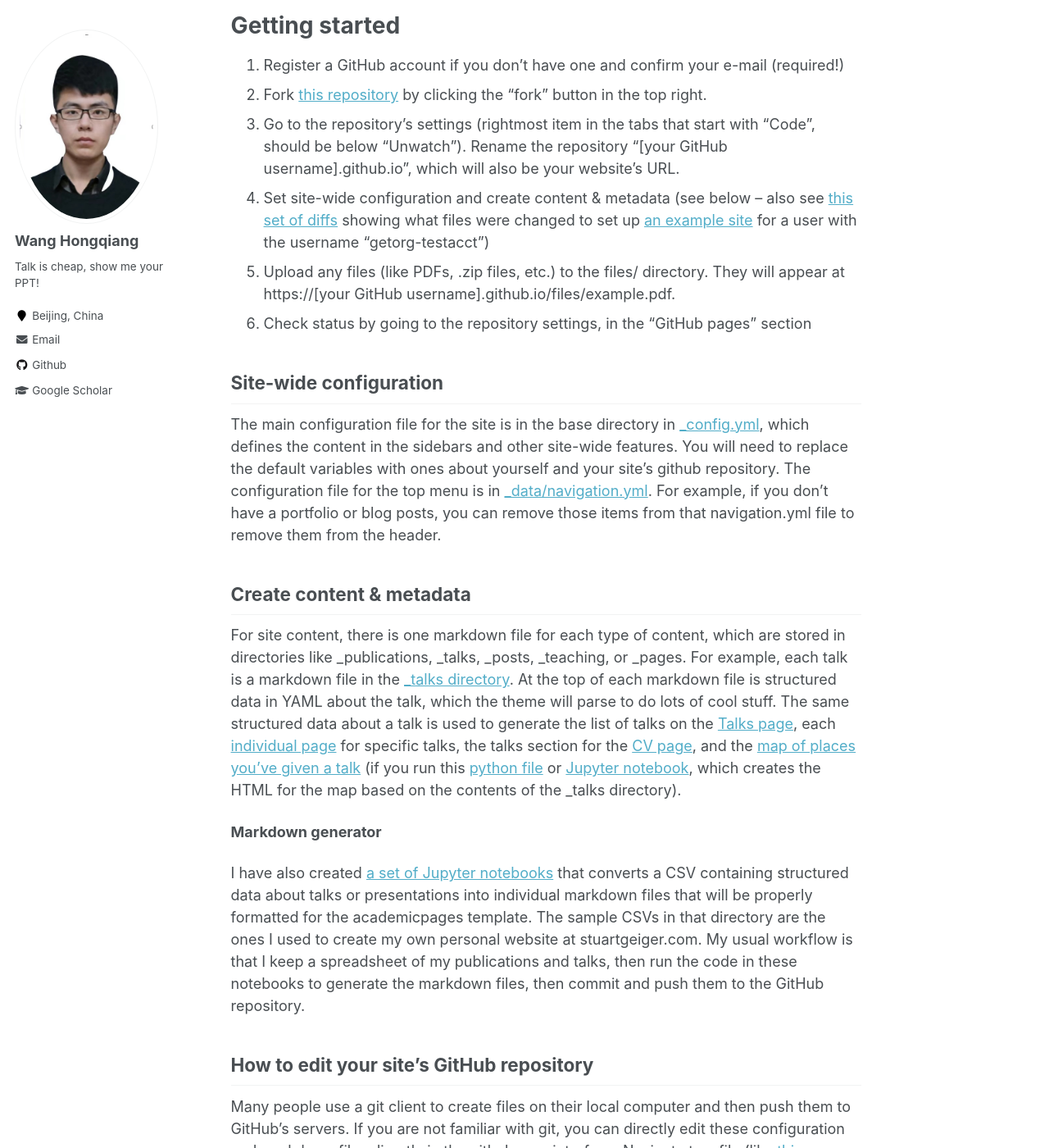
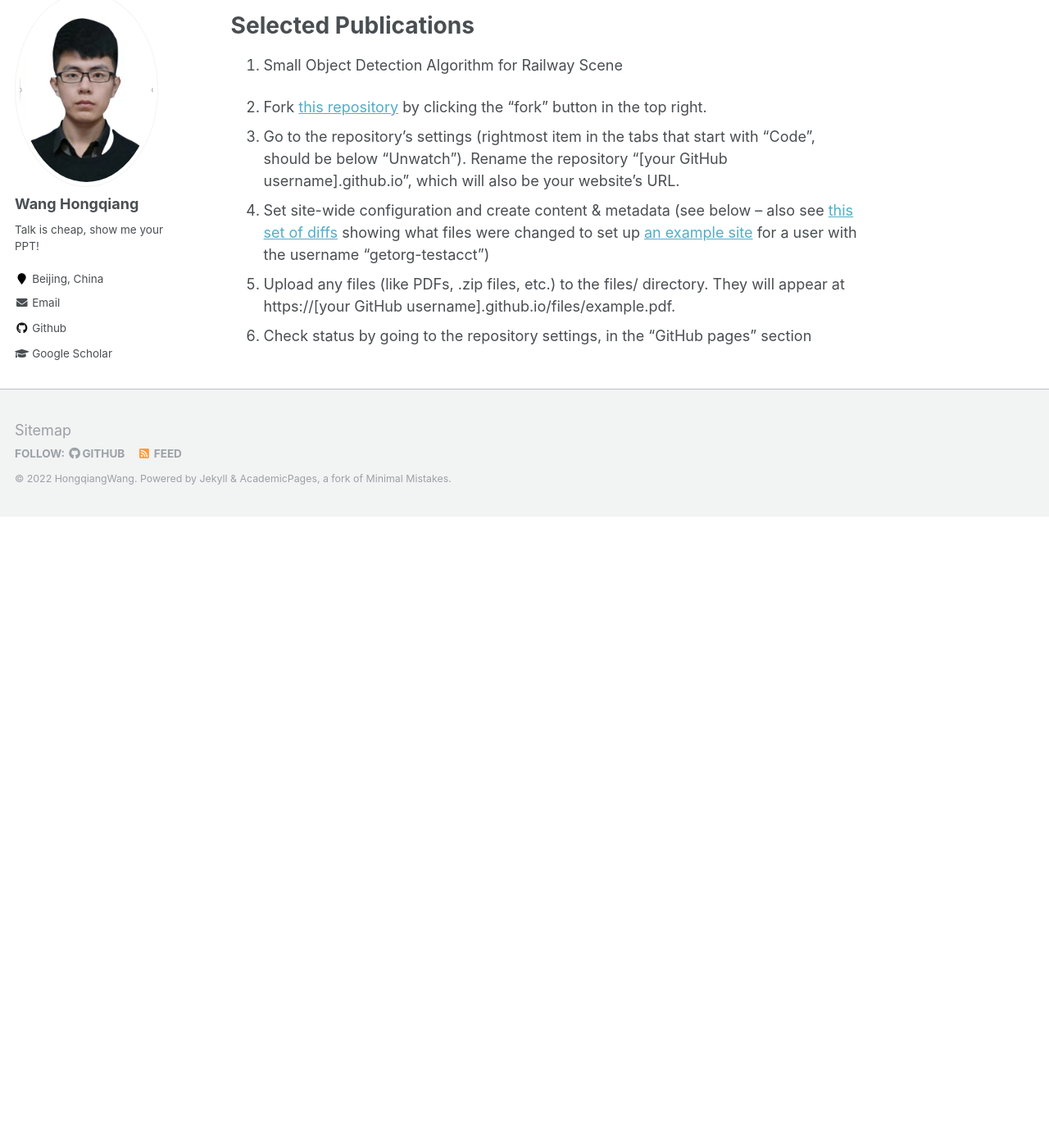
Before and after one commit to HongQWang/hongqwang.github.io, a Jekyll site: the page built from _pages/about.md, in a window 1280 px wide and 1400 px high, scrolled down 908 px. Shown: the whole window at 82% size. Built offline with Jekyll 4.4.1, drawn with Linux system fonts in a browser that asks for light colours; after the commit the page ends 1538 px from its top, so only the background shows below that; some of the changed text lies outside the part shown.

Commit message:
update publications

```diff
--- a/_pages/about.md
+++ b/_pages/about.md
@@ -11,41 +11,18 @@ I am a first year Ph.D. Student in the school of software, the beihang universit
 
 My research interests include: MLsys, computer vision, etc.
 
-A data-driven personal website
+News
 ======
 Like many other Jekyll-based GitHub Pages templates, academicpages makes you separate the website's content from its form. The content & metadata of your website are in structured markdown files, while various other files constitute the theme, specifying how to transform that content & metadata into HTML pages. You keep these various markdown (.md), YAML (.yml), HTML, and CSS files in a public GitHub repository. Each time you commit and push an update to the repository, the [GitHub pages](https://pages.github.com/) service creates static HTML pages based on these files, which are hosted on GitHub's servers free of charge.
 
 Many of the features of dynamic content management systems (like Wordpress) can be achieved in this fashion, using a fraction of the computational resources and with far less vulnerability to hacking and DDoSing. You can also modify the theme to your heart's content without touching the content of your site. If you get to a point where you've broken something in Jekyll/HTML/CSS beyond repair, your markdown files describing your talks, publications, etc. are safe. You can rollback the changes or even delete the repository and start over -- just be sure to save the markdown files! Finally, you can also write scripts that process the structured data on the site, such as [this one](https://github.com/academicpages/academicpages.github.io/blob/master/talkmap.ipynb) that analyzes metadata in pages about talks to display [a map of every location you've given a talk](https://academicpages.github.io/talkmap.html).
 
-Getting started
+Selected Publications
 ======
-1. Register a GitHub account if you don't have one and confirm your e-mail (required!)
+1. Small Object Detection Algorithm for Railway Scene
+
 2. Fork [this repository](https://github.com/academicpages/academicpages.github.io) by clicking the "fork" button in the top right.
 3. Go to the repository's settings (rightmost item in the tabs that start with "Code", should be below "Unwatch"). Rename the repository "[your GitHub username].github.io", which will also be your website's URL.
 4. Set site-wide configuration and create content & metadata (see below -- also see [this set of diffs](http://archive.is/3TPas) showing what files were changed to set up [an example site](https://getorg-testacct.github.io) for a user with the username "getorg-testacct")
 5. Upload any files (like PDFs, .zip files, etc.) to the files/ directory. They will appear at https://[your GitHub username].github.io/files/example.pdf.
 6. Check status by going to the repository settings, in the "GitHub pages" section
-
-Site-wide configuration
-------
-The main configuration file for the site is in the base directory in [_config.yml](https://github.com/academicpages/academicpages.github.io/blob/master/_config.yml), which defines the content in the sidebars and other site-wide features. You will need to replace the default variables with ones about yourself and your site's github repository. The configuration file for the top menu is in [_data/navigation.yml](https://github.com/academicpages/academicpages.github.io/blob/master/_data/navigation.yml). For example, if you don't have a portfolio or blog posts, you can remove those items from that navigation.yml file to remove them from the header.
-
-Create content & metadata
-------
-For site content, there is one markdown file for each type of content, which are stored in directories like _publications, _talks, _posts, _teaching, or _pages. For example, each talk is a markdown file in the [_talks directory](https://github.com/academicpages/academicpages.github.io/tree/master/_talks). At the top of each markdown file is structured data in YAML about the talk, which the theme will parse to do lots of cool stuff. The same structured data about a talk is used to generate the list of talks on the [Talks page](https://academicpages.github.io/talks), each [individual page](https://academicpages.github.io/talks/2012-03-01-talk-1) for specific talks, the talks section for the [CV page](https://academicpages.github.io/cv), and the [map of places you've given a talk](https://academicpages.github.io/talkmap.html) (if you run this [python file](https://github.com/academicpages/academicpages.github.io/blob/master/talkmap.py) or [Jupyter notebook](https://github.com/academicpages/academicpages.github.io/blob/master/talkmap.ipynb), which creates the HTML for the map based on the contents of the _talks directory).
-
-**Markdown generator**
-
-I have also created [a set of Jupyter notebooks](https://github.com/academicpages/academicpages.github.io/tree/master/markdown_generator
-) that converts a CSV containing structured data about talks or presentations into individual markdown files that will be properly formatted for the academicpages template. The sample CSVs in that directory are the ones I used to create my own personal website at stuartgeiger.com. My usual workflow is that I keep a spreadsheet of my publications and talks, then run the code in these notebooks to generate the markdown files, then commit and push them to the GitHub repository.
-
-How to edit your site's GitHub repository
-------
-Many people use a git client to create files on their local computer and then push them to GitHub's servers. If you are not familiar with git, you can directly edit these configuration and markdown files directly in the github.com interface. Navigate to a file (like [this one](https://github.com/academicpages/academicpages.github.io/blob/master/_talks/2012-03-01-talk-1.md) and click the pencil icon in the top right of the content preview (to the right of the "Raw | Blame | History" buttons). You can delete a file by clicking the trashcan icon to the right of the pencil icon. You can also create new files or upload files by navigating to a directory and clicking the "Create new file" or "Upload files" buttons.
-
-Example: editing a markdown file for a talk
-![Editing a markdown file for a talk](/images/editing-talk.png)
-
-For more info
-------
-More info about configuring academicpages can be found in [the guide](https://academicpages.github.io/markdown/). The [guides for the Minimal Mistakes theme](https://mmistakes.github.io/minimal-mistakes/docs/configuration/) (which this theme was forked from) might also be helpful.
```
Also changed, not shown: _publications/2009-10-01-paper-title-number-1.md (+7 -7 lines).
